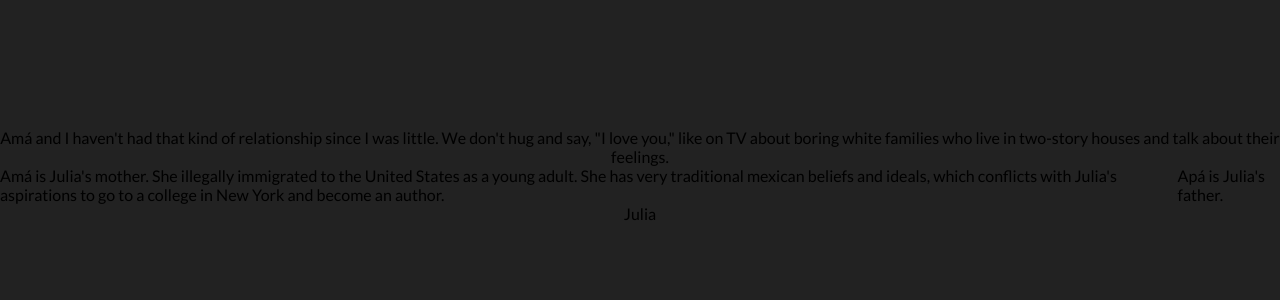
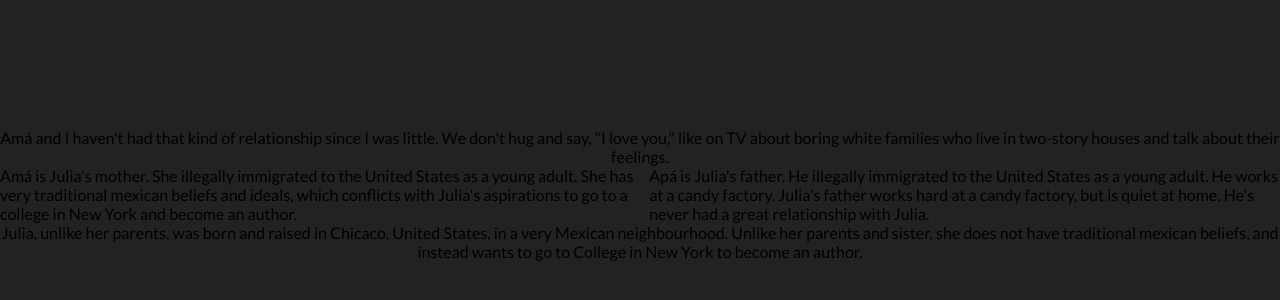
Before and after one commit to jamesbmadden/bookclub-project-site, a website: page index.html in a window 1280 px wide. Shown: the part 384-684 px from the top of the page. Drawn offline with Linux system fonts and the light colour scheme; files whose address does not match are found by name.

Commit message:
Add Apá and Julia's bios

```diff
--- a/index.html
+++ b/index.html
@@ -32,10 +32,10 @@
       </div>
       <div class="block-container">
         <bc-character character="Amá">Amá is Julia's mother. She illegally immigrated to the United States as a young adult. She has very traditional mexican beliefs and ideals, which conflicts with Julia's aspirations to go to a college in New York and become an author.</bc-character>
-        <bc-character character="Apá">Apá is Julia's father.</bc-character>
+        <bc-character character="Apá">Apá is Julia's father. He illegally immigrated to the United States as a young adult. He works at a candy factory. Julia's father works hard at a candy factory, but is quiet at home. He's never had a great relationship with Julia.</bc-character>
       </div>
       <div class="text-align-centre">
-        <bc-character character="Julia" single>Julia</bc-character>
+        <bc-character character="Julia" single>Julia, unlike her parents, was born and raised in Chicaco, United States, in a very Mexican neighbourhood. Unlike her parents and sister, she does not have traditional mexican beliefs, and instead wants to go to College in New York to become an author.</bc-character>
       </div>
       <div style="position:relative;height:500vh"></div>
     </main>
```
